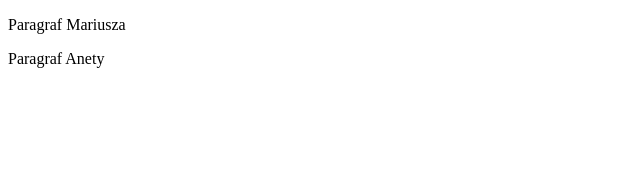
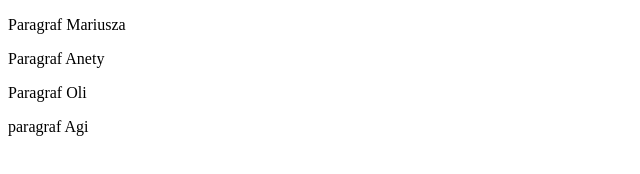
Before and after one commit to wasilionok/wasilionok.github.io, a plain HTML site: page index.html in a window 1280 px wide. Shown: the whole page, without its empty margins (0-640 px from the left). Drawn offline with Linux system fonts and the light colour scheme.

Commit message:
Paragraf Agi

```diff
--- a/index.html
+++ b/index.html
@@ -7,5 +7,7 @@
 <body>
     <p>Paragraf Mariusza</p>
     <p>Paragraf Anety</p>
+    <p>Paragraf Oli</p>
+    <p>paragraf Agi</p>
 </body>
 </html>
```
